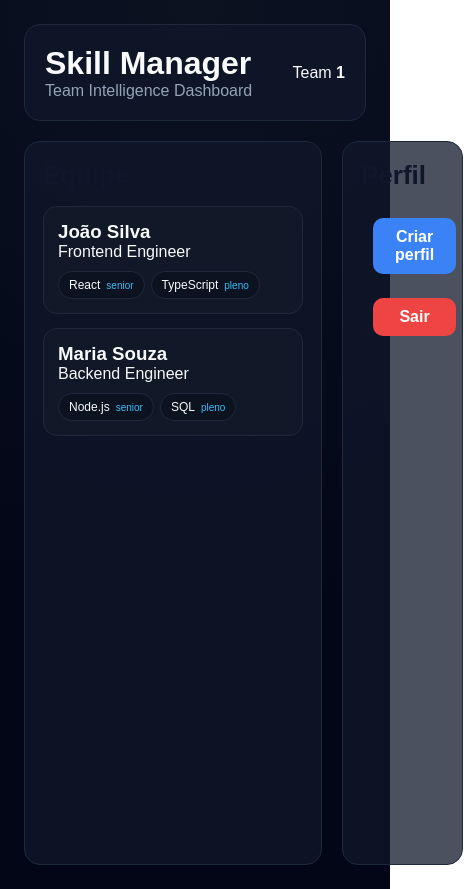
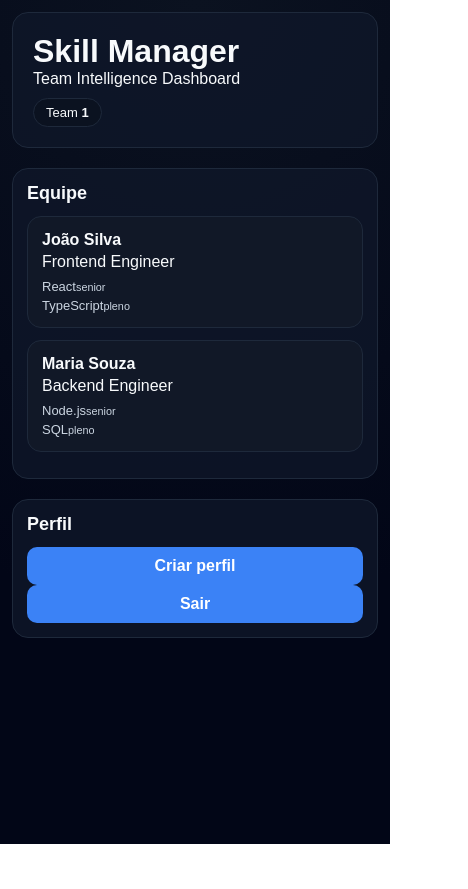
Before and after one commit to HailPapaiWILSON/skill-manager, a React (Vite) app in the folder apps/frontend/: page /team/1 in a window 390 px wide. Shown: the whole page, 468 px wide, since content can reach past the window. After the commit the page ends 844 px from the top, so only its background shows below. Built offline with nearby package versions, Linux system fonts and the light colour scheme.

Commit message:
Refactor TeamRoom.css for improved styling

```diff
--- a/apps/frontend/src/pages/TeamRoom.css
+++ b/apps/frontend/src/pages/TeamRoom.css
@@ -3,7 +3,6 @@
   background: radial-gradient(circle at top, #0b1220 0%, #020617 70%);
   color: #f8fafc;
   font-family: Inter, Arial, sans-serif;
-
   padding: 24px;
 }
 
@@ -17,26 +16,30 @@
   justify-content: space-between;
   align-items: center;
 
+  padding: 20px;
   margin-bottom: 20px;
 
-  padding: 20px;
   border-radius: 16px;
-
   background: rgba(15, 23, 42, 0.75);
   border: 1px solid #1e293b;
 }
 
-.skill-manager .skill-header p {
-  color: #94a3b8;
+.skill-manager .team-badge {
+  padding: 6px 12px;
+  border-radius: 999px;
+
+  background: #0b1220;
+  border: 1px solid #1e293b;
+
+  font-size: 13px;
+  color: #f8fafc;
 }
 
-/* GRID LAYOUT */
+/* LAYOUT (2 colunas clássico) */
 .skill-manager .layout {
   display: grid;
   grid-template-columns: 2fr 1fr;
   gap: 20px;
-
-  min-height: calc(100vh - 120px);
 }
 
 /* PANELS */
@@ -44,18 +47,10 @@
   background: rgba(15, 23, 42, 0.75);
   border: 1px solid #1e293b;
   border-radius: 16px;
-
   padding: 18px;
 }
 
-/* MEMBERS */
-.skill-manager .members {
-  display: grid;
-  grid-template-columns: repeat(auto-fit, minmax(260px, 1fr));
-  gap: 14px;
-}
-
-/* CARD */
+/* CARD DA EQUIPE */
 .skill-manager .member-card {
   background: #111827;
   border: 1px solid #1e293b;
@@ -63,38 +58,18 @@
   padding: 14px;
   border-radius: 14px;
 
-  transition: 0.2s;
+  margin-bottom: 12px;
 }
 
-.skill-manager .member-card:hover {
-  transform: translateY(-2px);
-  border-color: #38bdf8;
-}
+/* SKILLS TEXT (simples como no antigo) */
+.skill-manager .skills {
+  margin-top: 8px;
+  display: flex;
+  flex-direction: column;
+  gap: 4px;
 
-/* SKILLS */
-.skill-manager .skills {
-  display: flex;
-  flex-wrap: wrap;
-  gap: 6px;
-  margin-top: 10px;
-}
-
-.skill-manager .skill-chip {
-  display: flex;
-  gap: 6px;
-  align-items: center;
-
-  padding: 6px 10px;
-  border-radius: 999px;
-
-  background: #0b1220;
-  border: 1px solid #1e293b;
-
-  font-size: 12px;
-}
-
-.skill-manager .skill-chip small {
-  color: #38bdf8;
+  font-size: 13px;
+  color: #cbd5e1;
 }
 
 /* FORM */
@@ -102,9 +77,10 @@
   display: flex;
   flex-direction: column;
   gap: 10px;
+  margin-top: 10px;
 }
 
-/* 🔥 IMPORTANTE: não usar input global */
+/* INPUTS */
 .skill-manager input,
 .skill-manager select {
   padding: 10px;
@@ -112,13 +88,20 @@
 
   background: #0b1220;
   border: 1px solid #1e293b;
-  color: white;
+  color: #f8fafc;
+
+  outline: none;
 }
 
-/* BUTTONS (ESCOPADO) */
+/* FOCUS suave */
+.skill-manager input:focus,
+.skill-manager select:focus {
+  border-color: #38bdf8;
+}
+
+/* BUTTON BASE */
 .skill-manager button {
   padding: 10px;
-  margin: 12px;
   border-radius: 10px;
   border: none;
 
@@ -126,66 +109,51 @@
   color: white;
 
   cursor: pointer;
+  transition: 0.2s ease;
 
-  transition: 0.2s;
+  width: 100%;
 }
 
 .skill-manager button:hover {
   background: #2563eb;
 }
 
-.skill-manager .danger {
-  background: #ef4444;
+/* SKILL SELECT (dropdown simples) */
+.skill-manager select {
+  cursor: pointer;
 }
 
-.skill-manager .danger:hover {
-  background: #dc2626;
+/* TITULOS */
+.skill-manager h2 {
+  margin-bottom: 12px;
+  font-size: 18px;
+  color: #f8fafc;
 }
 
-.skill-manager input::placeholder,
-.skill-manager select::placeholder {
-  color: rgba(148, 163, 184, 0.75);
-  opacity: 1;
+.skill-manager h3 {
+  font-size: 16px;
+  margin-bottom: 4px;
 }
 
-.skill-manager .field-group {
-  display: flex;
+/* RESPONSIVO */
+@media (max-width: 900px) {
+  .skill-manager .layout {
+    grid-template-columns: 1fr;
+  }
+
+  .skill-manager .skill-header {
     flex-direction: column;
+    align-items: flex-start;
     gap: 10px;
   }
-
-.skill-manager .field-group label {
-  margin-left: 5px;
-  margin-top: 5px;
-  font-size: 15px;
-  color: #94a3b8;
-}
-.skill-manager .skills-select {
-  display: flex;
-  flex-wrap: wrap;
-  gap: 8px;
-  margin-bottom: 10px;
 }
 
-.skill-manager .skill-btn {
-  padding: 7px 10px;
-  border-radius: 999px;
-
-  border: 1px solid #1e293b;
-  background: #0b1220;
-  color: #cbd5e1;
-
-  cursor: pointer;
-  transition: 0.2s;
-  font-size: 12px;
+@media (max-width: 600px) {
+  .skill-manager {
+    padding: 12px;
   }
 
-.skill-manager .skill-btn:hover {
-  border-color: #38bdf8;
+  .skill-manager .panel {
+    padding: 14px;
   }
-
-.skill-manager .skill-btn.active {
-  background: #3b82f6;
-  border-color: #3b82f6;
-  color: white;
 }
```
Lines whose indentation alone changed are shown as unchanged.
